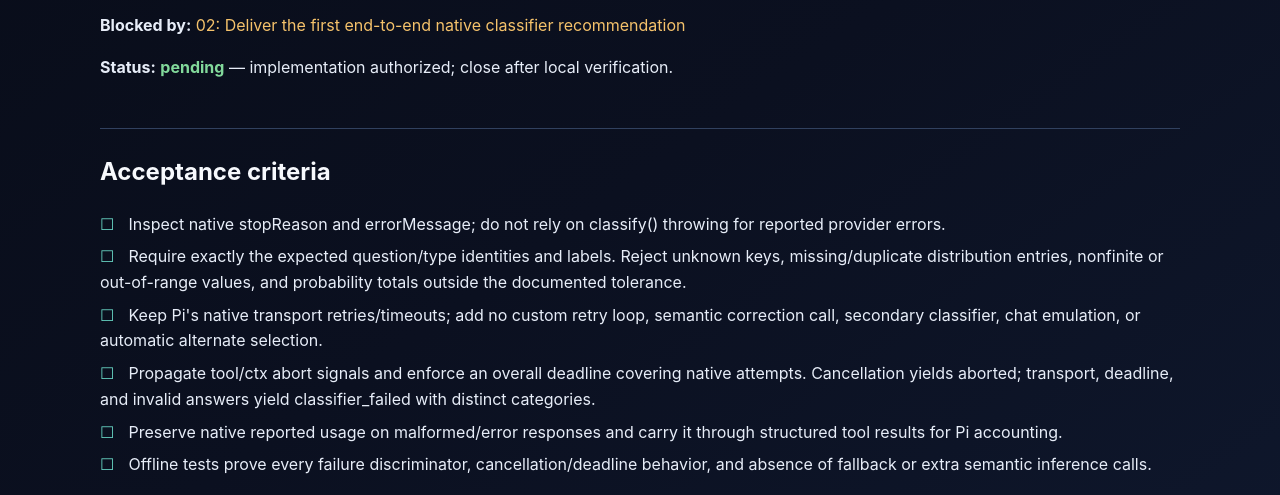
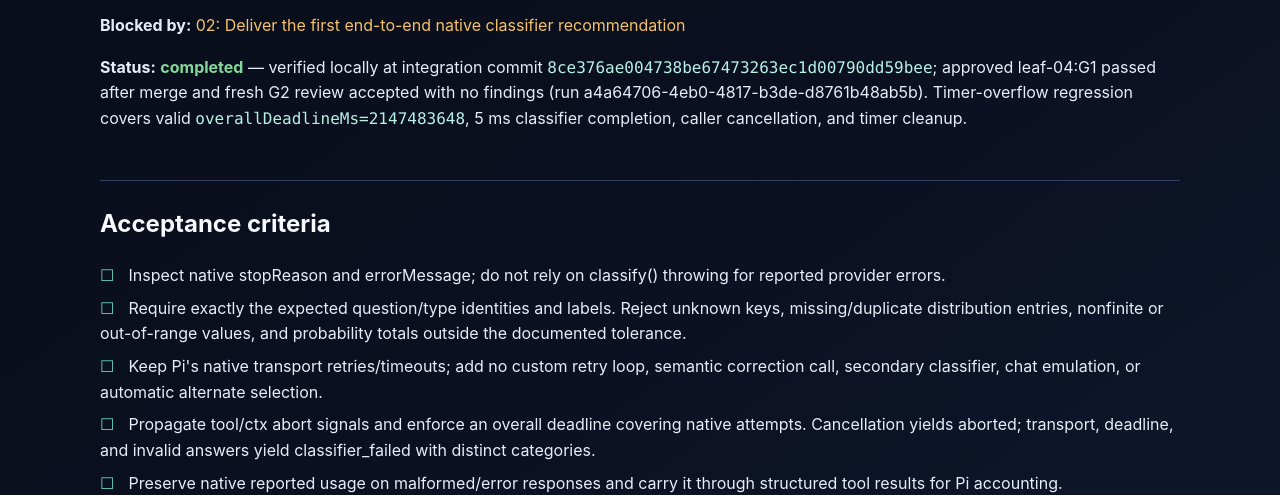
Before and after one commit to schultzp2020/pi-extensions, a website: page docs/tickets/04-native-failure-handling.html in a window 1280 px wide. Shown: the part 342-837 px from the top of the page. Drawn offline with Linux system fonts and the light colour scheme.

Commit message:
docs(pi-model-advisor): record ticket 04 completion

```diff
--- a/docs/tickets/04-native-failure-handling.html
+++ b/docs/tickets/04-native-failure-handling.html
@@ -276,8 +276,10 @@
         <span class="blocked">02: Deliver the first end-to-end native classifier recommendation</span>
       </p>
       <p>
-        <strong>Status:</strong> <span class="status">pending</span> — implementation authorized; close after local
-        verification.
+        <strong>Status:</strong> <span class="status">completed</span> — verified locally at integration commit
+        <code>8ce376ae004738be67473263ec1d00790dd59bee</code>; approved leaf-04:G1 passed after merge and fresh G2 review
+        accepted with no findings (run a4a64706-4eb0-4817-b3de-d8761b48ab5b). Timer-overflow regression covers valid
+        <code>overallDeadlineMs=2147483648</code>, 5 ms classifier completion, caller cancellation, and timer cleanup.
       </p>
       <h2>Acceptance criteria</h2>
       <ul class="checklist">
```
Also changed, not shown: docs/pi-model-advisor-tickets.html (+7 -1 lines).
